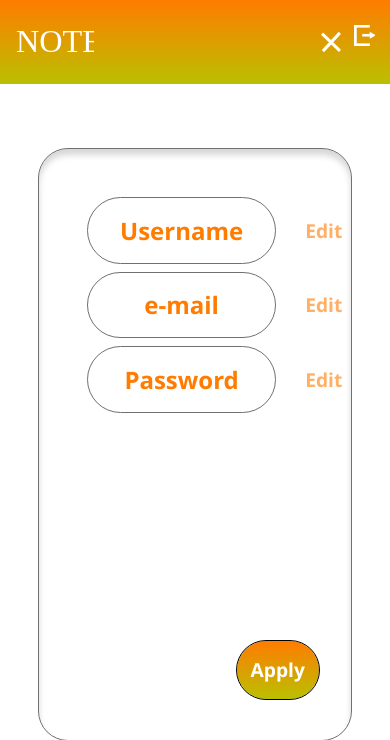
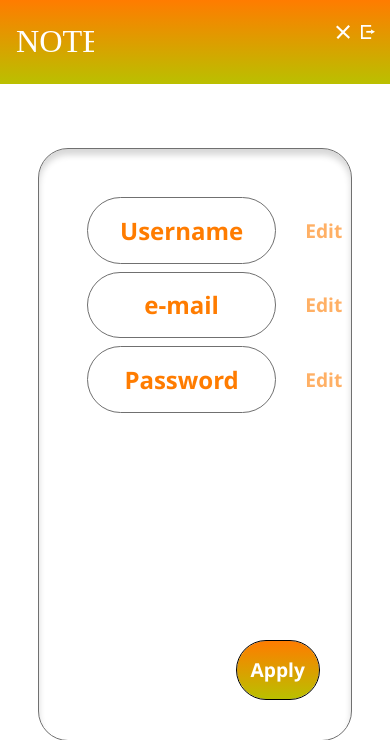
Before and after one commit to jakubszpilowski/WdPAI, a PHP site: page /settings in a window 390 px wide. Shown: the top 740 px of the page. Run offline with PHP 8.4, Linux system fonts and the light colour scheme; the visitor is signed in with stand-in values (Sample User, id 1); a stand-in replaces the project's code that opens the database connection; some libraries are stand-ins or nearby versions.

Commit message:
Small change in settings style

```diff
--- a/public/css/style_settings.css
+++ b/public/css/style_settings.css
@@ -61,10 +61,6 @@ a {
     align-items: center;
 }
 
-.settings img {
-    height: 100%;
-}
-
 .settings {
     width: 30%;
     height: 100%;
@@ -79,10 +75,20 @@ a {
     justify-content: center;
     align-items: center;
     height: 50%;
-    width: 45%;
+    width: 30%;
 }
 
-.logout-form {
+.back-btn {
+    height: 100%;
+    width: 100%;
+    background-color: transparent;
+    background-image: url("../img/cross.svg");
+    background-repeat: no-repeat;
+    background-size: contain;
+    border: 0;
+}
+
+.logout-form, .back {
     height: 80%;
     width: 80%;
 }
@@ -95,10 +101,6 @@ a {
     background-repeat: no-repeat;
     background-size: contain;
     border: 0;
-}
-
-img {
-    max-width: 100%;
 }
 
 .disable {
@@ -280,18 +282,6 @@ span {
         width: 80%;
     }
 
-    .settings a {
-        display: inline-flex;
-        flex-direction: row;
-        justify-content: start;
-        align-items: center;
-    }
-
-    .settings a img {
-        height: 80%;
-        width: 40%;
-    }
-
     .enable {
         display: none;
     }
@@ -304,11 +294,15 @@ span {
          gap: 0.5rem;
      }
 
+    .back-btn {
+        background-image: url("../img/cross_org.svg");
+    }
+
     .logout-form button {
         background-image: url("../img/logout_org.svg");
     }
 
-    .logout-form {
+    .logout-form, .back {
         width: 60%;
         height: 66%;
     }
--- a/public/views/settings.php
+++ b/public/views/settings.php
@@ -29,11 +29,11 @@ if(!isset($_COOKIE['user'])) {
         <nav id="navigation-bar" data-visible="false" class="navigation-bar flex">
             <ul class="settings list flex">
                 <li>
-                    <a href="#">
-                        <img src="/public/img/cross.svg" class="enable">
-                        <img src="/public/img/cross_org.svg" class="disable">
-                        <span class="disable">Exit</span>
-                    </a>
+                    <div class="back">
+                        <button class="back-btn" onclick="history.back()">
+                            <span class="disable">Exit</span>
+                        </button>
+                    </div>
                 </li>
                 <li>
                     <form class="logout-form" action="logout" method="POST">
```
